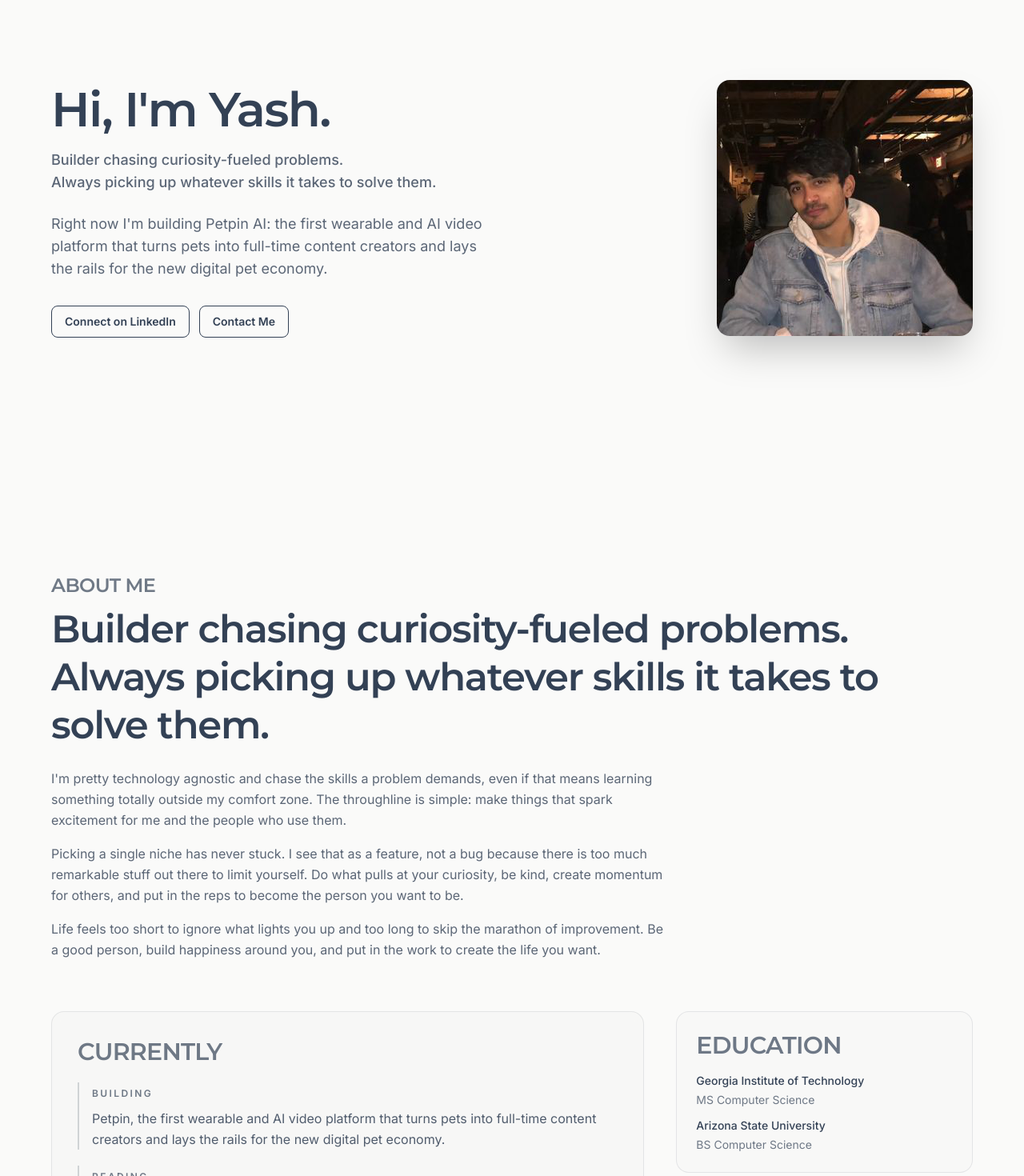
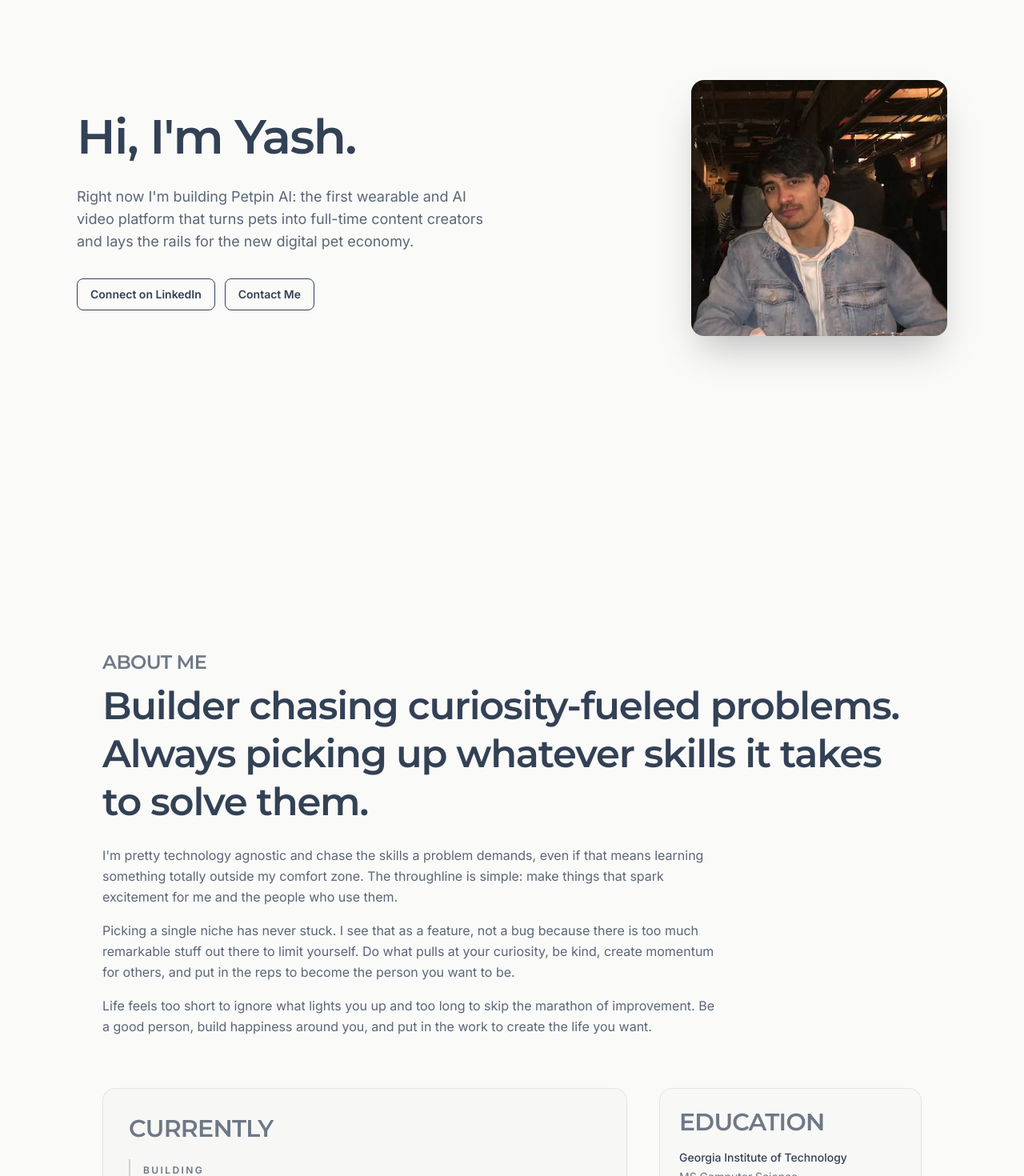
Before and after one commit to yashbhal/portfolio-web, a Next.js app: page / in a window 1280 px wide. Shown: the part 180-1650 px from the top of the page at 80% size. Built offline with nearby package versions, Linux system fonts and the light colour scheme.

Commit message:
alignment fixed

```diff
--- a/app/Work/page.tsx
+++ b/app/Work/page.tsx
@@ -7,7 +7,7 @@ const Work = () => {
 
   return (
     <div className="min-h-screen bg-base-100">
-      <div className="container mx-auto px-4 py-14 md:py-20">
+      <div className="container-responsive py-14 md:py-20">
         <div className="mx-auto flex max-w-6xl flex-col gap-12">
           <Section title="Professional Experience" experiences={experiences} />
           <Section title="Projects" projects={projects} />
--- a/app/components/AboutSection.tsx
+++ b/app/components/AboutSection.tsx
@@ -2,7 +2,7 @@
 export const AboutSection = () => {
   return (
     <section className="bg-base-100 py-20 md:py-24">
-      <div className="container mx-auto px-4">
+      <div className="container-responsive">
         <div className="mx-auto max-w-6xl">
           {/* Main Content */}
           <div className="space-y-16">
--- a/app/components/ContactSection.tsx
+++ b/app/components/ContactSection.tsx
@@ -2,7 +2,7 @@
 export const ContactSection = () => {
   return (
     <section className="bg-base-200/50 py-16 md:py-24">
-      <div className="container mx-auto px-4">
+      <div className="container-responsive">
         <div className="max-w-2xl mx-auto text-center">
           <h2 className="font-heading text-3xl md:text-4xl font-bold mb-6">
             {`Let's Connect`}
--- a/app/components/HeroSection.tsx
+++ b/app/components/HeroSection.tsx
@@ -4,7 +4,7 @@ import Image from "next/image";
 export const HeroSection = () => {
   return (
     <section className="flex min-h-[80vh] items-center justify-center bg-base-100 md:min-h-[90vh]">
-      <div className="container mx-auto px-4">
+      <div className="container-responsive">
         <div className="mx-auto grid max-w-6xl items-center gap-10 md:grid-cols-2 md:gap-14">
           {/* Text Content */}
           <div className="space-y-6">
@@ -12,10 +12,6 @@ export const HeroSection = () => {
               <h1 className="text-3xl md:text-4xl lg:text-5xl font-heading font-bold leading-tight text-base-content">
                 Hi, {`I'm`} Yash.
               </h1>
-              <p className="text-base md:text-lg font-medium text-base-content/80">
-                <span className="block">Builder chasing curiosity-fueled problems.</span>
-                <span className="block">Always picking up whatever skills it takes to solve them.</span>
-              </p>
             </div>
 
             <p className="max-w-xl text-base md:text-lg text-base-content/80">
--- a/app/components/Navbar.tsx
+++ b/app/components/Navbar.tsx
@@ -36,7 +36,7 @@ const Navbar = () => {
           }
         `}
       >
-        <div className="h-full max-w-7xl mx-auto px-4 sm:px-6 lg:px-8">
+        <div className="h-full container-responsive">
           <div className="flex items-center justify-between h-full">
             {/* Logo/Brand */}
             <Link
@@ -105,7 +105,7 @@ const Navbar = () => {
           ${isMenuOpen ? "opacity-100 visible" : "opacity-0 invisible"}
         `}
       >
-        <div className="max-w-7xl mx-auto px-4 py-3">
+        <div className="container-responsive py-3">
           <div className="flex flex-col space-y-1">
             {navItems.map((item) => (
               <Link
--- a/app/globals.css
+++ b/app/globals.css
@@ -128,7 +128,7 @@ h4 {
 }
 
 .container-responsive {
-  @apply w-full mx-auto px-4 sm:px-6 lg:px-8 max-w-7xl;
+  @apply w-full mx-auto px-4 sm:px-6 lg:px-8 max-w-6xl;
 }
 
 .container-padding {
--- a/app/page.tsx
+++ b/app/page.tsx
@@ -26,16 +26,20 @@ export default function Home() {
       ) : (
         <div className="min-h-screen bg-base-100">
           <HeroSection />
-          <section id="about">
+          <section id="about" className="bg-base-100 py-16 md:py-24">
+            <div className="container-responsive">
               <AboutSection />
+            </div>
           </section>
           <section id="work" className="bg-base-100 py-16 md:py-24">
-            <div className="container mx-auto max-w-6xl px-4 space-y-16">
+            <div className="container-responsive">
+              <div className="mx-auto max-w-6xl space-y-16">
                 <Section
                   title="Professional Experience"
                   experiences={workData.experiences}
                 />
                 <Section title="Projects" projects={workData.projects} />
+              </div>
             </div>
           </section>
           <ScrollIndicator />
```
Lines whose indentation alone changed are shown as unchanged.
